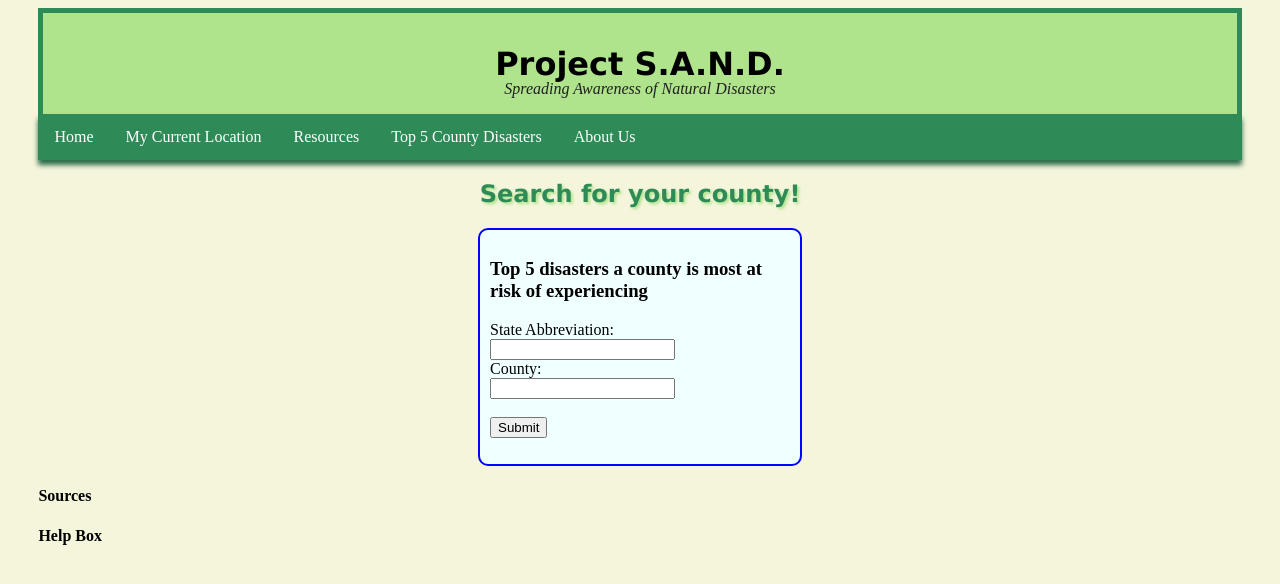
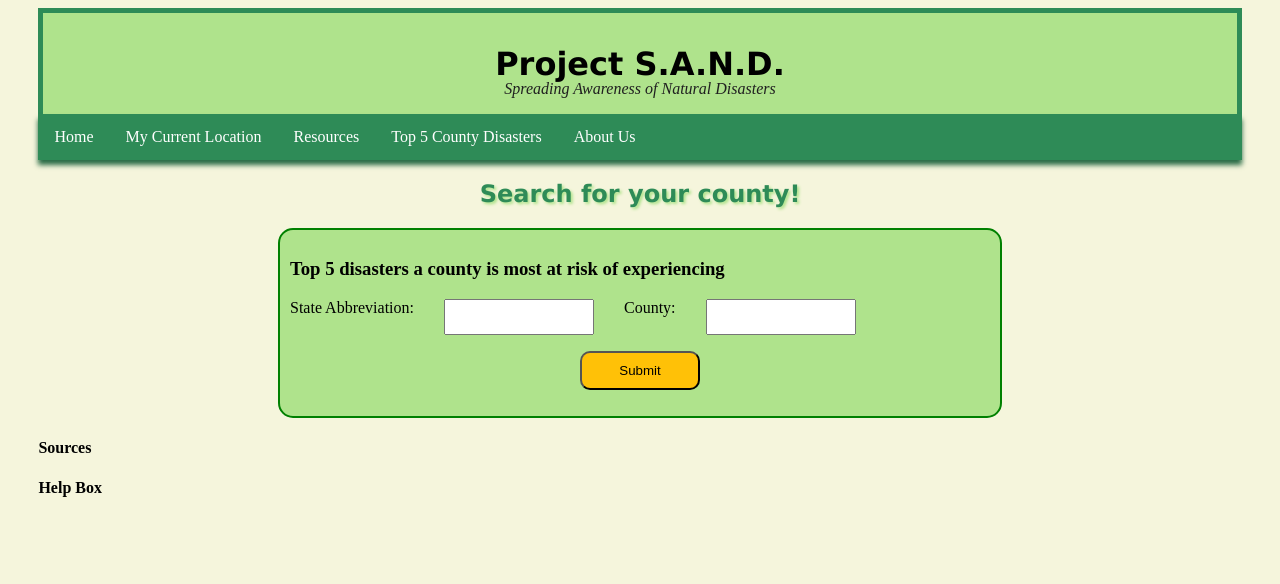
Before and after one commit to dynamiquet/Project-SAND, a Flask app: page /top5page in a window 1280 px wide. Shown: the top 584 px of the page. Run offline with Flask 3, Linux system fonts and the light colour scheme.

Commit message:
Modified html templates and added more css styling

```diff
--- a/static/datastyle.css
+++ b/static/datastyle.css
@@ -144,11 +144,11 @@
     margin-right: 3%;
 }
 
-div.highlight2 {
-    background-color: azure;
-    width: 300px;
-    border: 2px solid blue;
-    border-radius: 10px;
+div.top5box {
+    background-color: #afe38c;
+    width: 700px;
+    border: 2px solid green;
+    border-radius: 15px;
     padding: 10px;
     margin: 0 auto;
 }
--- a/templates/top5.html
+++ b/templates/top5.html
@@ -18,14 +18,18 @@
 
         <h2>Search for your county!</h2>
 
-        <div class="highlight2">
+        <div class="top5box">
           <h3>Top 5 disasters a county is most at risk of experiencing</h3>
           <form action="top5">
+            <div id = "inputContainer">
               <label for="State Abbreviation">State Abbreviation:</label><br>
               <input type="text" id="stateabbrv" name="stateabbrv"><br>
               <label for="County">County:</label><br>
               <input type="text" id="county" name="county"><br><br>
+            </div>
+            <div id="Submit">
               <input type="submit" value="Submit">
+            </div>
           </form>
         </div>
 
```
Also changed, not shown: templates/displaydisastersdata.html (deleted, +0 -34 lines), templates/displaytop5data.html (+4 -3 lines).
